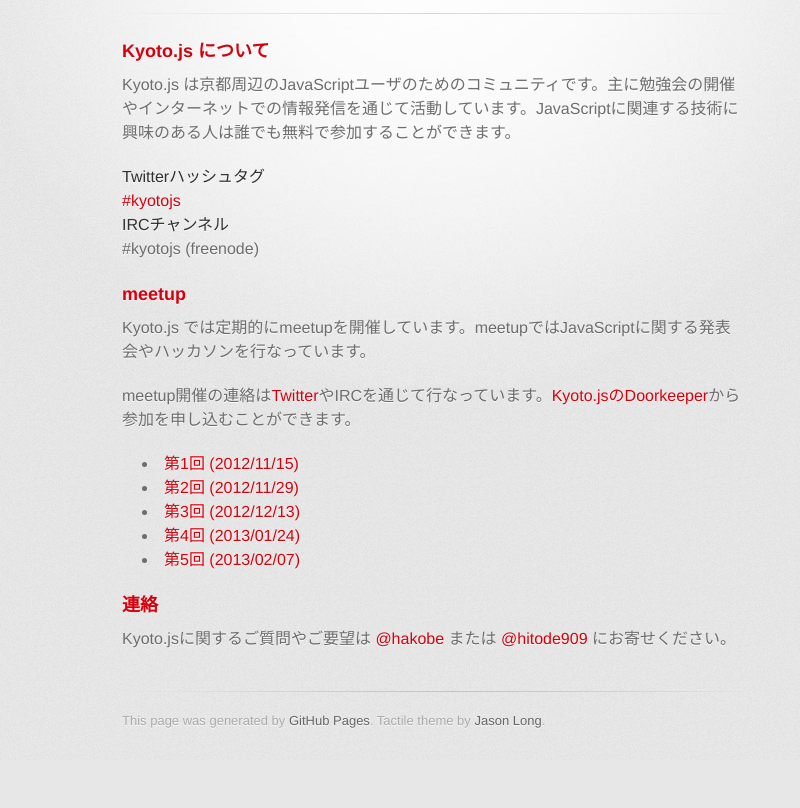
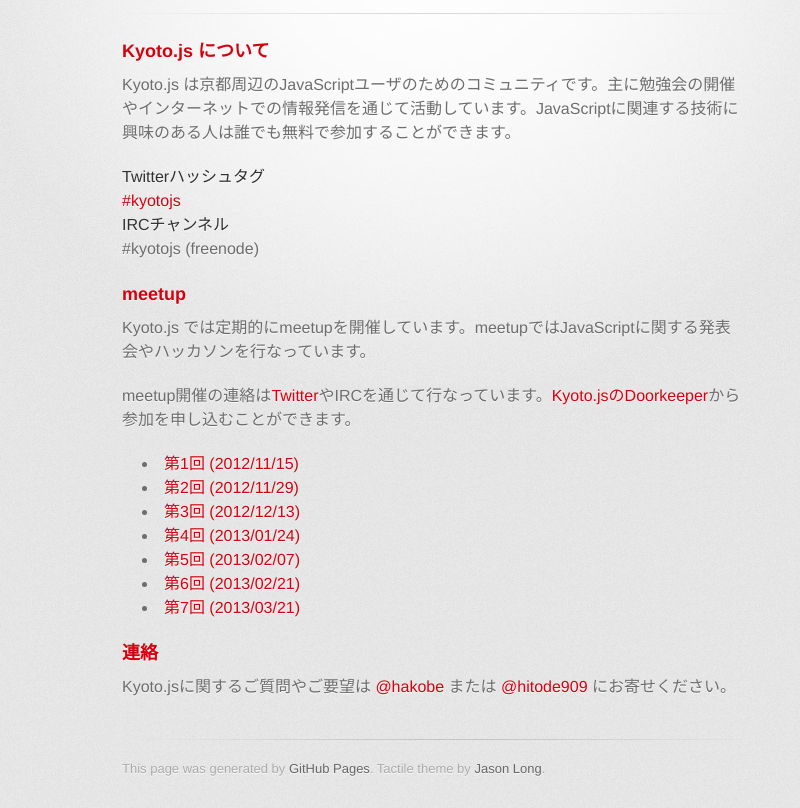
Before and after one commit to kyotojs/kyotojs.github.com, a plain HTML site: page index.html in a window 1280 px wide. Shown: the part 187-995 px from the top of the page, without its empty margins (208-1008 px from the left). Before the commit the page ends 947 px from the top, so only its background shows below. Drawn offline with Linux system fonts and the light colour scheme; a web font is replaced by a local one.

Commit message:
new meetup links

```diff
--- a/index.html
+++ b/index.html
@@ -67,7 +67,8 @@
 <li><a href="https://github.com/kyotojs/meetup/wiki/3">第3回 (2012/12/13)</a></li>
 <li><a href="https://github.com/kyotojs/meetup/wiki/4">第4回 (2013/01/24)</a></li>
 <li><a href="https://github.com/kyotojs/meetup/wiki/5">第5回 (2013/02/07)</a></li>
-<!-- <li><a href="https://github.com/kyotojs/meetup/wiki/6">第6回 (2013/02/21)</a></li> -->
+<li><a href="https://github.com/kyotojs/meetup/wiki/6">第6回 (2013/02/21)</a></li>
+<li><a href="https://github.com/kyotojs/meetup/wiki/7">第7回 (2013/03/21)</a></li>
 
 
 </ul><h3>連絡</h3>
```
